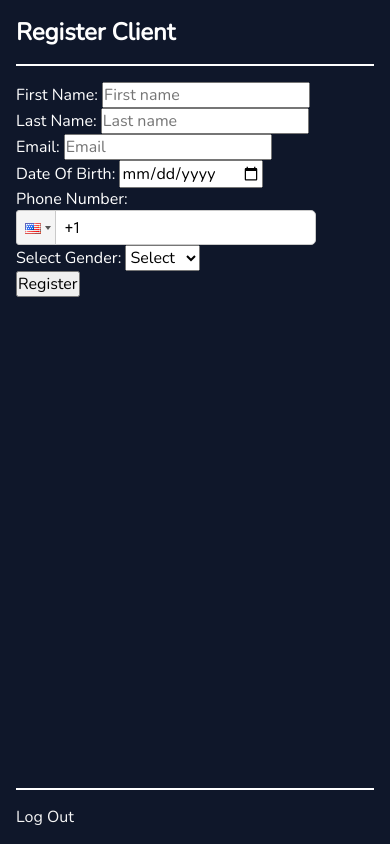
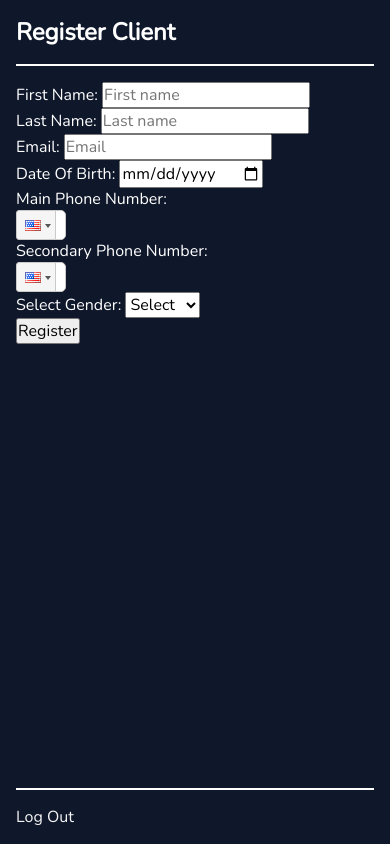
Before and after one commit to mengzhuou/BizWeb, a React (Create React App) app in the folder Frontend/frontend/: page /registerClient in a window 390 px wide. Built offline with nearby package versions, Linux system fonts and the light colour scheme.

Commit message:
fix: secondary phone number

```diff
--- a/Frontend/frontend/src/components/RegisterClient.js
+++ b/Frontend/frontend/src/components/RegisterClient.js
@@ -1,5 +1,5 @@
 import React, { useState } from "react";
-import { Link } from "react-router-dom";
+import { Link, useNavigate } from "react-router-dom";
 import GenderDropdown from "./GenderDropdown";
 import PhoneInput from "react-phone-input-2";
 import "react-phone-input-2/lib/style.css";
@@ -13,7 +13,9 @@ function RegisterClient() {
   const [email, setEmail] = useState("");
   const [birthday, setBirthday] = useState("");
   const [phoneNumber, setPhoneNumber] = useState("");
+  const [secondaryPhoneNumber, setSecondaryPhoneNumber] = useState("");
   const [gender, setGender] = useState("");
+  const navigate = useNavigate();
 
   const handleInputChange = (e) => {
     const { id, value } = e.target;
@@ -32,6 +34,9 @@ function RegisterClient() {
     if (id === "phoneNumber") {
       setPhoneNumber(value);
     }
+    if (id === "secondaryPhoneNumber") {
+      setSecondaryPhoneNumber(value);
+    }
     if (id === "gender") {
       setGender(value);
     }
@@ -45,12 +50,15 @@ function RegisterClient() {
       email,
       birthday,
       phoneNumber,
+      secondaryPhoneNumber,
       gender,
     };
 
     Axios.post("http://localhost:3500/clients", clientData)
       .then((response) => {
-        toast.success("Successfully added to the database");
+        // toast.success("Successfully added to the database");
+        const newClientId = response.data._id;
+        navigate(`/displayClient/${newClientId}`);
       })
       .catch((error) => {
         let errorMessage = "An error occurred.";
@@ -125,7 +133,7 @@ function RegisterClient() {
               />
             </div>
             <div>
-              <label htmlFor="phoneNumber">Phone Number: </label>
+              <label htmlFor="phoneNumber">Main Phone Number: </label>
               <PhoneInput
                 inputProps={{
                   name: "phoneNumber",
@@ -134,6 +142,30 @@ function RegisterClient() {
                 country={"us"}
                 value={phoneNumber}
                 onChange={(value) => setPhoneNumber(value)}
+                placeholder="Enter phone number"
+                inputStyle={{
+                  width: "13%",
+                  height: "30px",
+                }}
+              />
+            </div>
+            <div>
+              <label htmlFor="secondaryPhoneNumber">
+                Secondary Phone Number:{" "}
+              </label>
+              <PhoneInput
+                inputProps={{
+                  name: "secondaryPhoneNumber",
+                  id: "secondaryPhoneNumber",
+                }}
+                country={"us"}
+                value={secondaryPhoneNumber}
+                onChange={(value) => setSecondaryPhoneNumber(value)}
+                placeholder="Enter phone number"
+                inputStyle={{
+                  width: "13%",
+                  height: "30px",
+                }}
               />
             </div>
             <div>
```
